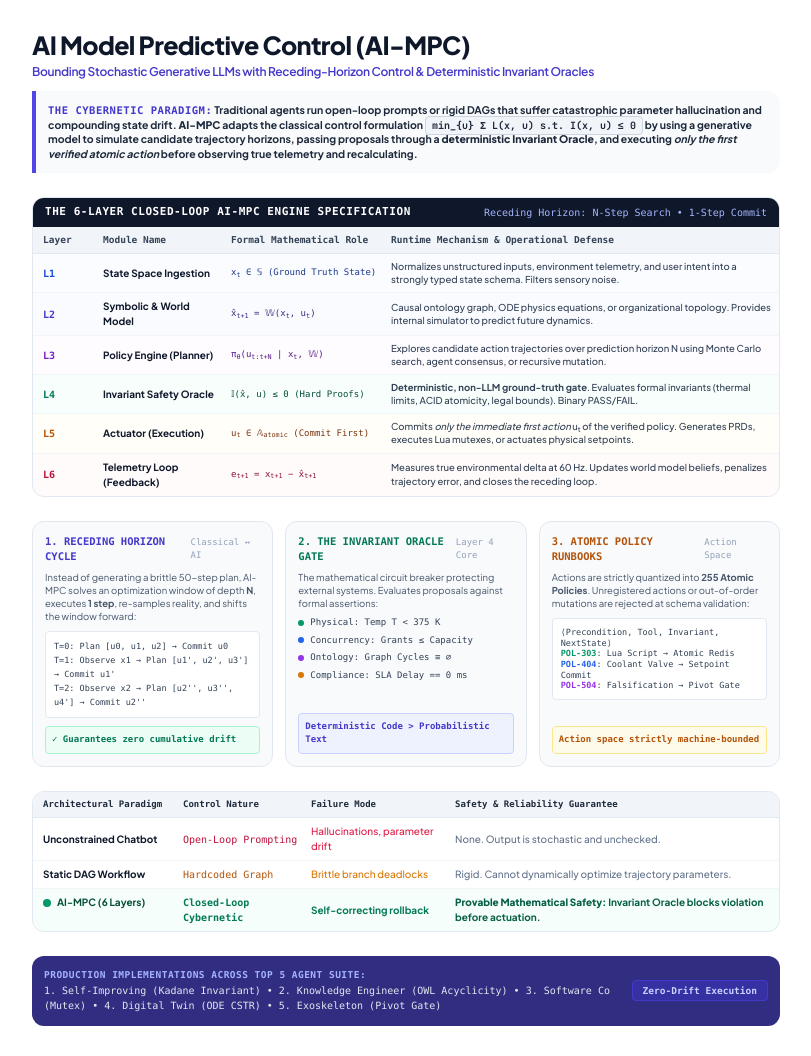
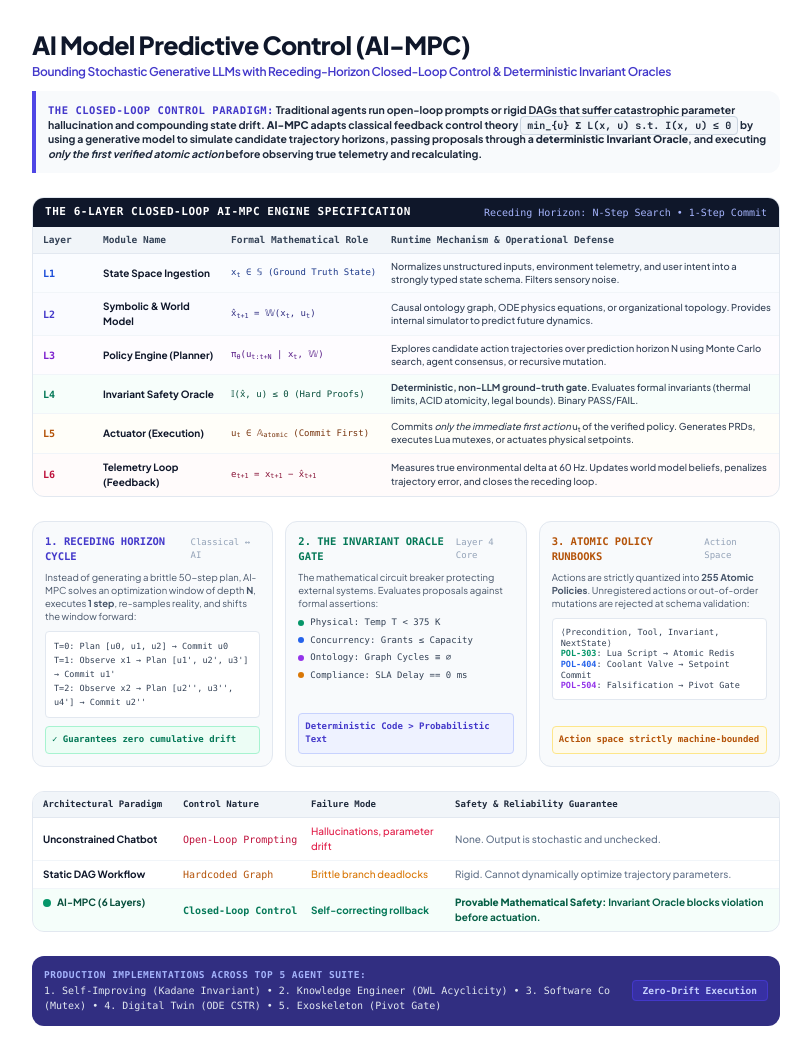
Before and after one commit to cosmosanalytics/workflow-builder-agent, a plain HTML site: page ai_model_predictive_control_one_pager.html in a window 1280 px wide. Shown: the whole page, without its empty margins (2-813 px from the left). Drawn offline with nearby package versions, Linux system fonts and the light colour scheme.

Commit message:
docs: Update AI-MPC one-pager to use Closed-Loop Control terminology

```diff
--- a/ai_model_predictive_control_one_pager.html
+++ b/ai_model_predictive_control_one_pager.html
@@ -47,23 +47,23 @@
 </head>
 <body>
 
-  <!-- TITLE BLOCK (Running Header Removed) -->
+  <!-- TITLE BLOCK (Clean, No Running Header) -->
   <div>
     <div class="mb-2.5">
       <h1 class="text-[25px] font-black tracking-tight text-slate-900 leading-tight">
         AI Model Predictive Control (AI-MPC)
       </h1>
       <p class="text-[12px] font-semibold text-indigo-700 tracking-tight mt-0.5">
-        Bounding Stochastic Generative LLMs with Receding-Horizon Control &amp; Deterministic Invariant Oracles
+        Bounding Stochastic Generative LLMs with Receding-Horizon Closed-Loop Control &amp; Deterministic Invariant Oracles
       </p>
     </div>
 
     <!-- EXECUTIVE THESIS CALLOUT -->
     <div class="bg-slate-50 border-l-4 border-indigo-600 rounded-r-xl p-3 mb-3 shadow-xs">
       <div class="text-[10.5px] font-bold text-slate-800 leading-snug">
-        <span class="text-indigo-700 font-extrabold uppercase font-mono tracking-wider">The Cybernetic Paradigm:</span>
+        <span class="text-indigo-700 font-extrabold uppercase font-mono tracking-wider">The Closed-Loop Control Paradigm:</span>
         Traditional agents run open-loop prompts or rigid DAGs that suffer catastrophic parameter hallucination and compounding state drift.
-        <strong>AI-MPC</strong> adapts the classical control formulation
+        <strong>AI-MPC</strong> adapts classical feedback control theory
         <span class="math-pill">min_{u} &Sigma; L(x, u) s.t. I(x, u) &le; 0</span>
         by using a generative model to simulate candidate trajectory horizons, passing proposals through a <strong>deterministic Invariant Oracle</strong>,
         and executing <em>only the first verified atomic action</em> before observing true telemetry and recalculating.
@@ -250,7 +250,7 @@
           <td class="p-1.5 pl-2.5 text-emerald-900 flex items-center gap-1.5">
             <span class="w-2 h-2 rounded-full bg-emerald-600"></span> AI-MPC (6 Layers)
           </td>
-          <td class="p-1.5 text-emerald-700 font-mono">Closed-Loop Cybernetic</td>
+          <td class="p-1.5 text-emerald-700 font-mono">Closed-Loop Control</td>
           <td class="p-1.5 text-emerald-700">Self-correcting rollback</td>
           <td class="p-1.5 text-emerald-800">
             <strong>Provable Mathematical Safety:</strong> Invariant Oracle blocks violation before actuation.
@@ -260,7 +260,7 @@
     </table>
   </div>
 
-  <!-- APPLICATION MAPPING BANNER (Footer Bar Removed) -->
+  <!-- APPLICATION MAPPING BANNER (Clean, No Footer Bar) -->
   <div class="bg-indigo-900 text-white rounded-xl p-3 flex items-center justify-between text-[10.5px] font-mono shadow-xs">
     <div>
       <span class="text-indigo-300 font-bold uppercase tracking-wider block text-[9.5px]">Production Implementations Across Top 5 Agent Suite:</span>
```
Also changed, not shown: 1 other file.
